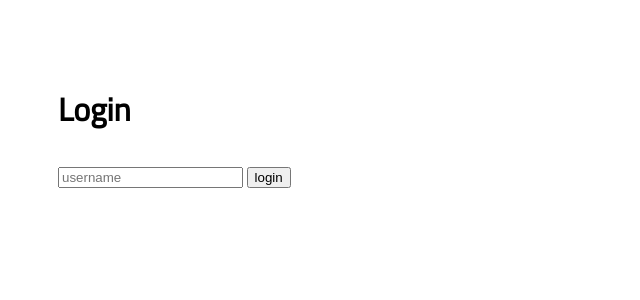
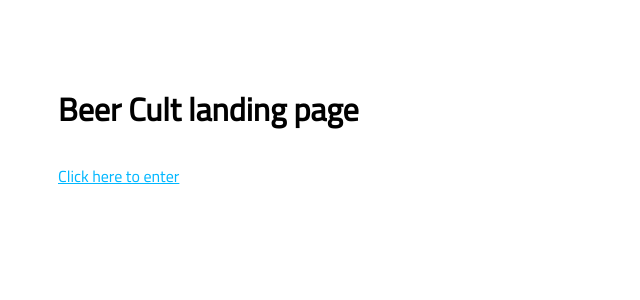
Before and after one commit to srsullivan01/beer_cult, a Node server app: page / in a window 1280 px wide. Shown: the top 300 px of the page, without its empty margins (0-640 px from the left). Run offline with Node 20, Linux system fonts and the light colour scheme; some libraries are stand-ins or nearby versions.

Commit message:
looked deeper into node/express login, and might be better idea to do a well styled landing page instead. Currently, landing page is aimed at the Brewery page where visitors can check out breweries.

```diff
--- a/routes/welcome.js
+++ b/routes/welcome.js
@@ -1,8 +1,20 @@
-const express = require('express');
-const router = express.Router();
+//require express
+var express = require('express');
+var router = express.Router();
 
-router.get('/', function(req, res){
-    res.render('welcome');
+//bring in all user info
+var User = require("../models/user");
+
+//main login page
+router.get('/', (request, response) => {
+
+    response.render('welcome');
 });
 
+//when clicking login button
+
+
+
+
+
 module.exports = router;
--- a/views/welcome.hbs
+++ b/views/welcome.hbs
@@ -1,6 +1,3 @@
-<h1>Login</h1>
+<h1>Beer Cult landing page</h1>
 
-<form action="/user" method="POST">
-    <input type="text" name="username" placeholder="username">
-    <input type="submit" value="login">
-</form>
+<a href="/brewery">Click here to enter</a>
```
